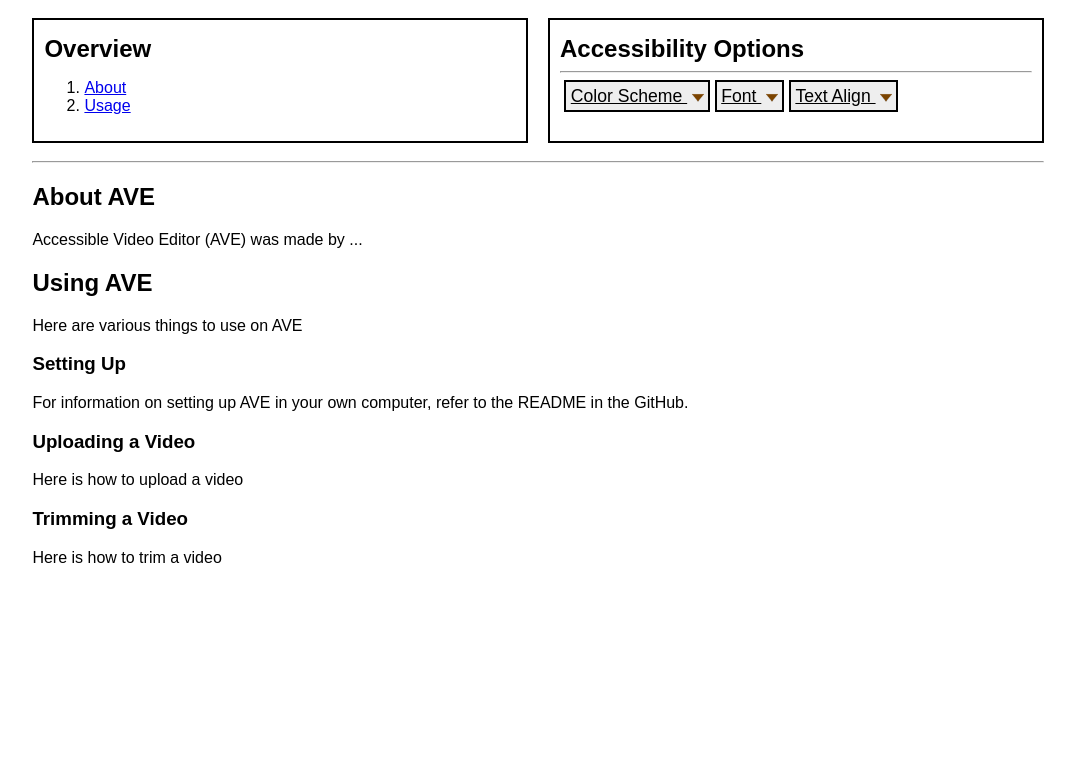
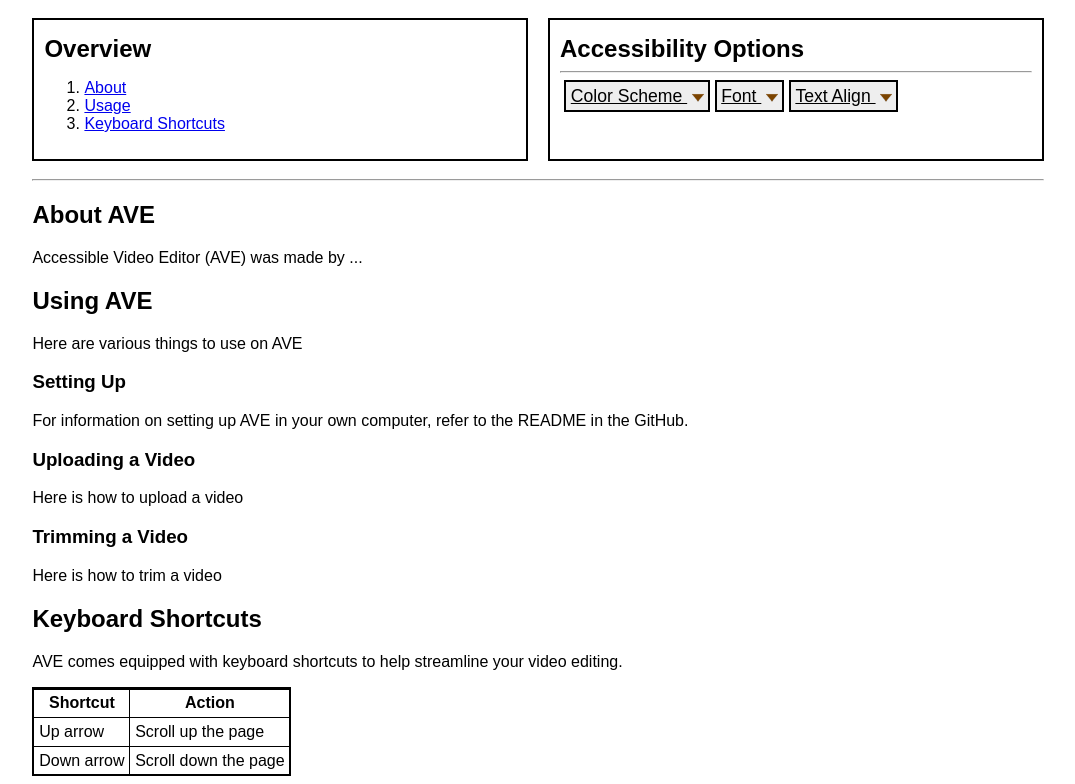
Before and after one commit to sjdobesh/ave, a Flask app: page /about in a window 1280 px wide. Shown: the part 134-918 px from the top of the page, without its empty margins (102-1177 px from the left). Before the commit the page ends 697 px from the top, so only its background shows below. Run offline with Flask 2, Linux system fonts and the light colour scheme; some web fonts are replaced.

Commit message:
Table with keyboard shortcuts

```diff
--- a/static/css/colors.css
+++ b/static/css/colors.css
@@ -27,6 +27,9 @@ body .menu a:hover, .menu a:focus {
 body .menu a:active {
     background-color: var(--light-active);
 }
+table, th, td {
+    border-color: var(--dark);
+}
 
 /* Light gentle */
 body.light-gentle {
@@ -34,6 +37,9 @@ body.light-gentle {
     background-color: var(--light-gentle);
 }
 .light-gentle .has-border, .light-gentle ul[role="menubar"] .has-border[role="menuitem"] {
+    border-color: var(--dark-gentle);
+}
+.light-gentle table, .light-gentle th, .light-gentle td {
     border-color: var(--dark-gentle);
 }
 
@@ -45,6 +51,9 @@ body.dark {
 .dark .has-border, .dark ul[role="menubar"] .has-border[role="menuitem"] {
     border-color: var(--light);
 }
+.dark table, .dark th, .dark td {
+    border-color: var(--light);
+}
 
 /* Dark gentle */
 body.dark-gentle {
@@ -52,6 +61,9 @@ body.dark-gentle {
     background-color: var(--dark-gentle);
 }
 .dark-gentle .has-border, .dark-gentle ul[role="menubar"] .has-border[role="menuitem"] {
+    border-color: var(--light-gentle);
+}
+.dark-gentle table, .dark-gentle th, .dark-gentle td {
     border-color: var(--light-gentle);
 }
 
--- a/static/css/style.css
+++ b/static/css/style.css
@@ -145,6 +145,18 @@ progress::-moz-progress-bar {
   background-color: rgba(0, 0, 0, 0.6);
 }
 
+/* Table */
+table {
+  border-width: 2px;
+  border-style: solid;
+  border-collapse: collapse;
+}
+th, td {
+  border-width: 1px;
+  border-style: solid;
+  padding: .3em;
+}
+
 /* Media Queries */
 @media only screen and (max-width: 1024px) {
   .row.col2 {
--- a/templates/about.html
+++ b/templates/about.html
@@ -13,6 +13,7 @@ Setting an alert role didn't seem to help; should the alerts go at the top of th
 <ol>
     <li><a href="#about">About</a></li>
     <li><a href="#use">Usage</a></li>
+    <li><a href="#shortcuts">Keyboard Shortcuts</a></li>
 </ol>
 {% endblock %}
 
@@ -28,5 +29,19 @@ Setting an alert role didn't seem to help; should the alerts go at the top of th
 <p>Here is how to upload a video</p>
 <h3>Trimming a Video</h3>
 <p>Here is how to trim a video</p>
+<h2 id="shortcuts">Keyboard Shortcuts</h2>
+<p>AVE comes equipped with keyboard shortcuts to help streamline your video editing.</p>
+<table>
+    <caption class="screen-reader-text">Keyboard Shortcuts</caption>
+    <tr><th>Shortcut</th><th>Action</th></tr>
+    <tr>
+        <td>Up arrow</td>
+        <td>Scroll up the page</td>
+    </tr>
+    <tr>
+        <td>Down arrow</td>
+        <td>Scroll down the page</td>
+    </tr>
+</table>
 
 {% endblock %}
```
